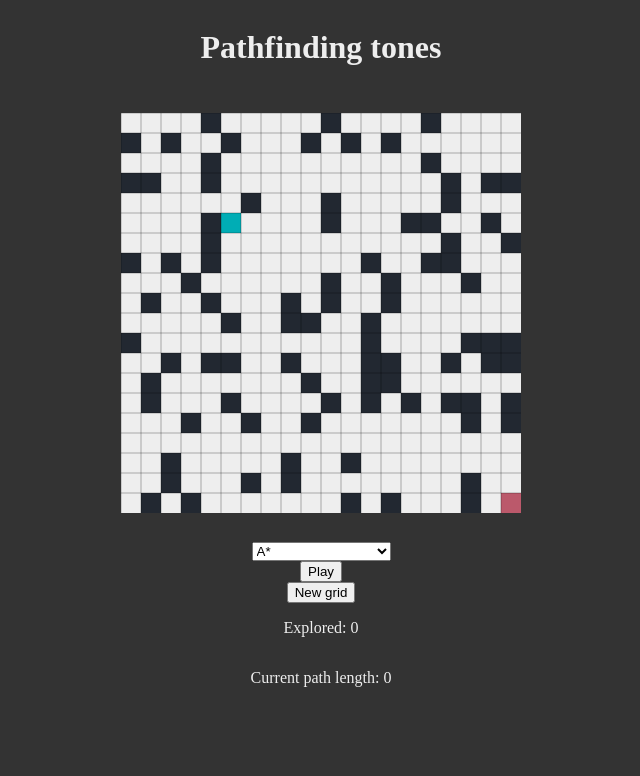
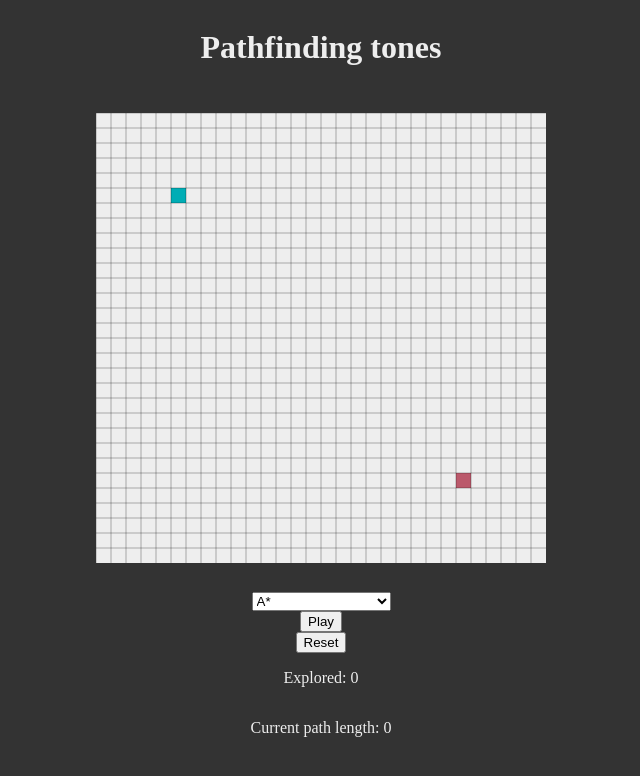
Before and after one commit to jayrobin/pathfinding_tones, a React (Create React App) app: page / in a window 1280 px wide. Shown: the top 776 px of the page, without its empty margins (319-959 px from the left). Built offline with nearby package versions, Linux system fonts and the light colour scheme.

Commit message:
Add drawing

```diff
--- a/src/components/app.tsx
+++ b/src/components/app.tsx
@@ -10,16 +10,17 @@ type Algorithm = keyof typeof ALGORITHMS;
 const App = () => {
   const [playing, setPlaying] = React.useState(false);
   const [algorithm, setAlgorithm] = React.useState<Algorithm>('A*');
-  const [grid, setGrid] = React.useState(new Grid(20, 20, 20));
+  const [grid, setGrid] = React.useState(new Grid(30, 30, 15));
   const [_, setTick] = React.useState(0);
 
   const onClickNewGrid = () => {
     setPlaying(false);
     setTick(0);
-    setGrid(new Grid(20, 20, 20));
+    setGrid(new Grid(30, 30, 15));
   };
 
   const resetGrid = React.useCallback(() => {
+    setTick(0);
     grid.reset();
     grid.setSearch(getSearchAlgorithm(algorithm, grid));
   }, [algorithm, grid]);
@@ -30,16 +31,19 @@ const App = () => {
 
   const onClickPlay = () => {
     if (grid.finished) {
-      setTick(0);
       resetGrid();
     }
     setPlaying(!playing);
   }
 
+  const onDraw = () => {
+    resetGrid();
+    setPlaying(false);
+  }
+
   React.useEffect(() => {
+    resetGrid();
     setPlaying(false);
-    setTick(0);
-    resetGrid();
   }, [algorithm, grid, resetGrid]);
 
   React.useEffect(() => {
@@ -73,6 +77,7 @@ const App = () => {
         onClickNewGrid={onClickNewGrid}
         onClickPlay={onClickPlay}
         onChangeAlgorithm={onChangeAlgorithm}
+        onDraw={onDraw}
       />
     </div>
   );
--- a/src/components/canvas.tsx
+++ b/src/components/canvas.tsx
@@ -1,17 +1,21 @@
 import React from 'react';
 import Grid from '../model/grid';
+import { CellState } from '../model/cell';
 import { drawPathFromGridCoords, drawGrid, drawGridLines } from '../util/draw';
 
 type Props = {
   grid: Grid;
+  onMouseDown: () => void;
 }
 
-const Canvas = ({ grid }: Props) => {
+const Canvas = ({ onMouseDown, grid }: Props) => {
   const canvasWidth = grid.width * grid.cellSize;
   const canvasHeight = grid.height * grid.cellSize;
   const canvasRef = React.useRef<HTMLCanvasElement>(null);
 
-  React.useEffect(() => {
+  const [drawType, setDrawType] = React.useState<CellState | null>(null);
+
+  const renderGrid = React.useCallback(() => {
     const canvas = canvasRef.current;
     if (canvas) {
       const ctx = canvas.getContext('2d') as CanvasRenderingContext2D;
@@ -19,7 +23,46 @@ const Canvas = ({ grid }: Props) => {
       drawGridLines(ctx, grid);
       drawPathFromGridCoords(ctx, grid.getCurrentPath(), grid.cellSize)
     }
-  }, [grid, grid.currentTick]);
+  }, [grid]);
+
+  React.useEffect(() => {
+    renderGrid();
+  }, [grid, grid.currentTick, renderGrid]);
+
+  const getCanvasCoordinatesFromScreen = (screenX: number, screenY: number) => {
+    const canvas = canvasRef.current;
+    let x = 0;
+    let y = 0;
+    if (canvas) {
+      const rect = canvas.getBoundingClientRect();
+      x = Math.max(0, Math.floor(screenX - rect.left));
+      y = Math.max(0, Math.floor(screenY - rect.top));
+    }
+
+    return { x, y };
+  }
+
+  const onCanvasMouseDown = ({ clientX, clientY }: React.MouseEvent<HTMLCanvasElement, MouseEvent>) => {
+    const { x, y } = getCanvasCoordinatesFromScreen(clientX, clientY);
+    const { state } = grid.getCellAtScreen(x, y);
+    const nextDrawType = state === CellState.OBSTACLE ? CellState.UNEXPLORED : CellState.OBSTACLE;
+    setDrawType(nextDrawType);
+    grid.setCellStateAtScreen(x, y, nextDrawType);
+    renderGrid();
+    onMouseDown();
+  }
+
+  const onCanvasMouseUp = () => {
+    setDrawType(null);
+  }
+
+  const onCanvasMouseMove = ({ clientX, clientY }: React.MouseEvent<HTMLCanvasElement, MouseEvent>) => {
+    if (drawType !== null) {
+      const { x, y } = getCanvasCoordinatesFromScreen(clientX, clientY);
+      grid.setCellStateAtScreen(x, y, drawType);
+      renderGrid();
+    }
+  };
 
   return (
     <>
@@ -27,6 +70,9 @@ const Canvas = ({ grid }: Props) => {
         ref={canvasRef}
         width={canvasWidth}
         height={canvasHeight}
+        onMouseDown={onCanvasMouseDown}
+        onMouseUp={onCanvasMouseUp}
+        onMouseMove={onCanvasMouseMove}
       />
     </>
   )
--- a/src/components/ui.tsx
+++ b/src/components/ui.tsx
@@ -11,6 +11,7 @@ type Props = {
   onClickPlay: () => void;
   onClickNewGrid: () => void;
   onChangeAlgorithm: (e: React.ChangeEvent<HTMLSelectElement>) => void;
+  onDraw: () => void;
 }
 
 const UI = ({
@@ -21,12 +22,12 @@ const UI = ({
   onClickPlay,
   onClickNewGrid,
   onChangeAlgorithm,
+  onDraw,
   }: Props) => {
-
   return (
     <>
       <div style={styles.canvasContainer}>
-        <Canvas grid={grid} />
+        <Canvas onMouseDown={onDraw} grid={grid} />
       </div>
       <select value={algorithm} onChange={onChangeAlgorithm}>
         {Object.keys(ALGORITHMS).map((algorithmName) => {
@@ -34,7 +35,7 @@ const UI = ({
         })}
       </select>
       <button onClick={onClickPlay}>{playing ? 'Pause' : 'Play'}</button>
-      <button onClick={onClickNewGrid}>New grid</button>
+      <button onClick={onClickNewGrid}>Reset</button>
       {showDebugOutput && <textarea defaultValue={grid.getDebugOutput()} disabled />}
       <p>Explored: {grid.getNumExplored()}</p>
       <p>Current path length: {grid.getCurrentPath().length}</p>
--- a/src/model/cell.ts
+++ b/src/model/cell.ts
@@ -1,6 +1,6 @@
 import { drawSquare } from '../util/draw';
 
-enum CellState {
+export enum CellState {
   OBSTACLE,
   UNEXPLORED,
   EXPLORING,
@@ -21,10 +21,6 @@ export default class Cell {
     this.y = y;
     this.neighbors = [];
     this.metadata = {};
-
-    if (Math.random() > 0.75) {
-      this.state = CellState.OBSTACLE;
-    }
   }
 
   reset = () => {
@@ -54,12 +50,16 @@ export default class Cell {
     return this.state === CellState.EXPLORED;
   }
 
+  isObstacle = () => {
+    return this.state === CellState.OBSTACLE;
+  }
+
   getNeighbors = () => {
     return this.neighbors.filter(({ state }) => state !== CellState.OBSTACLE);
   }
 
   getUnexploredNeighbors = () => {
-    return this.neighbors.filter(({ state }) => state === CellState.UNEXPLORED);
+    return this.neighbors.filter(({ state }) => state === CellState.UNEXPLORED || state === CellState.EXPLORING);
   }
 
   distanceTo = (cell: Cell) => {
@@ -68,6 +68,10 @@ export default class Cell {
 
   euclideanDistanceTo = (cell: Cell) => {
     return Math.sqrt(Math.pow(this.x - cell.x, 2) + Math.pow(this.y - cell.y, 2));
+  }
+
+  toggleWall = () => {
+    this.state = this.state === CellState.OBSTACLE ? CellState.UNEXPLORED : CellState.OBSTACLE;
   }
 
   render = (ctx: CanvasRenderingContext2D, x: number, y: number, size: number, overrideColor?: string) => {
--- a/src/model/grid.ts
+++ b/src/model/grid.ts
@@ -1,6 +1,6 @@
 import { ISearch } from '../util/search/search';
 import { playTones } from '../util/tone';
-import Cell from './cell';
+import Cell, { CellState } from './cell';
 
 export default class Grid {
   currentTick: number;
@@ -23,7 +23,7 @@ export default class Grid {
     this.start = this.get(5, 5);
     this.start.setUnexplored();
 
-    this.destination = this.get(width - 1, height - 1);
+    this.destination = this.get(width - 6, height - 6);
     this.destination.setUnexplored();
 
     this.finished = false;
@@ -31,6 +31,21 @@ export default class Grid {
 
   get = (x: number, y: number) => {
     return this.cols[y][x];
+  }
+
+  getCellAtScreen = (screenX: number, screenY: number) => {
+    const x = Math.floor(screenX / this.cellSize);
+    const y = Math.floor(screenY / this.cellSize);
+    return this.get(x, y);
+  }
+
+  setCellStateAtScreen = (screenX: number, screenY: number, state: CellState) => {
+    const x = Math.floor(screenX / this.cellSize);
+    const y = Math.floor(screenY / this.cellSize);
+    const previousState = this.get(x, y).state;
+    this.get(x, y).state = state;
+
+    return previousState !== state;
   }
 
   setSearch = (search: ISearch) => {
@@ -57,10 +72,7 @@ export default class Grid {
   }
 
   onClick = (screenX: number, screenY: number) => {
-    const x = Math.floor(screenX / this.cellSize);
-    const y = Math.floor(screenY / this.cellSize);
-    this.get(x, y).state = 1;
-    this.get(x, y).neighbors.forEach(c => c.state = 1)
+    this.getCellAtScreen(screenX, screenY).toggleWall();
   }
 
   getCurrentPath = () => {
```
